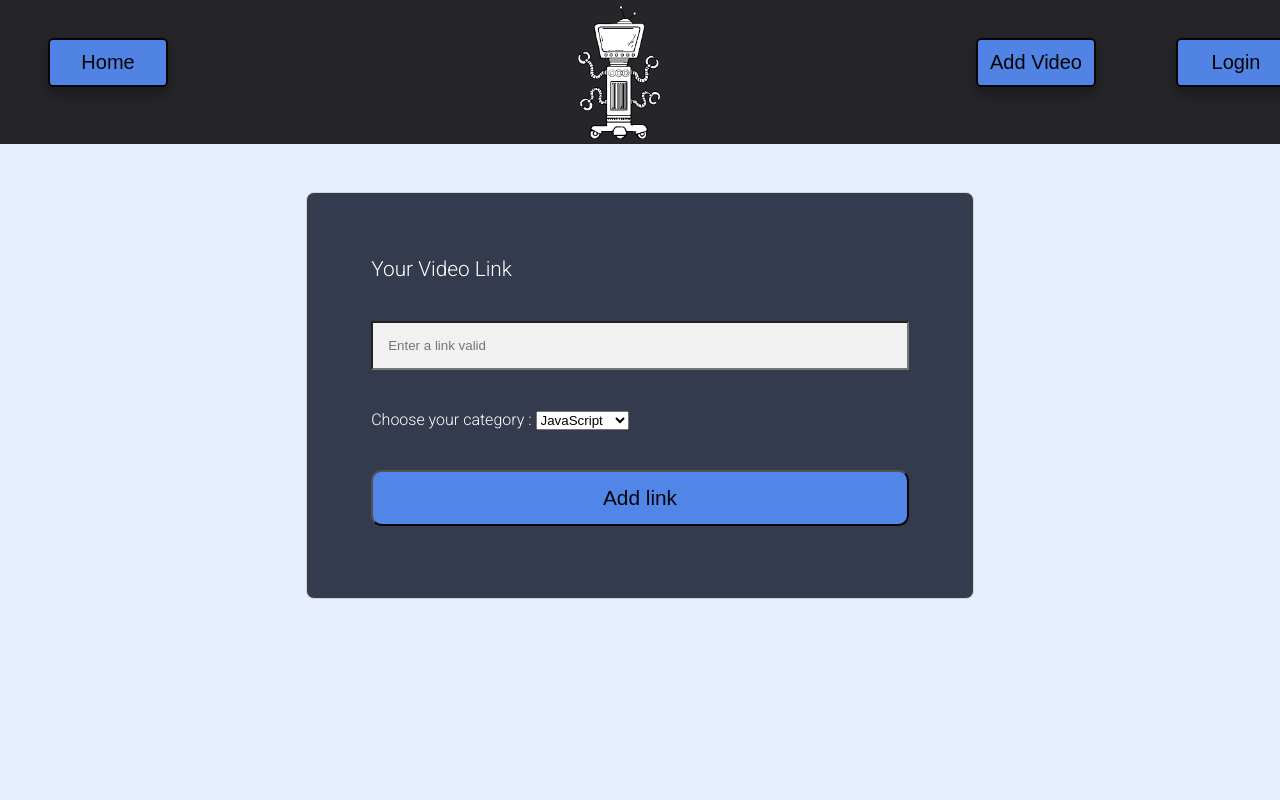
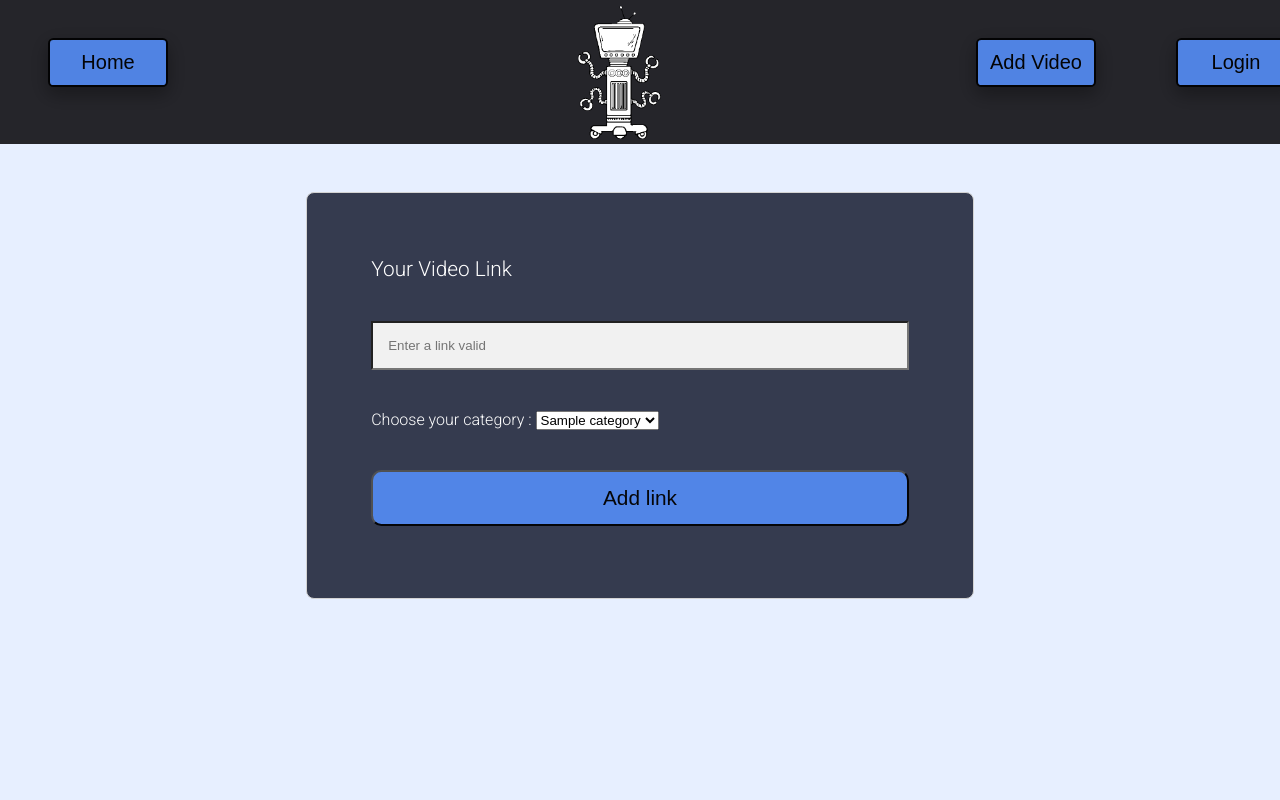
Before and after one commit to bjanik/E-learning, a Flask app: template app/templates/addVideo.html in a window 1280 px wide. Run offline with Flask 2, Linux system fonts and the light colour scheme; the template is opened without the code that fills it: most values are stand-ins (such as "Sample title", 1, 10 or a date in 2020).

Commit message:
add template flask in select

```diff
--- a/app/templates/addVideo.html
+++ b/app/templates/addVideo.html
@@ -30,17 +30,15 @@
         </nav>
         <div class="form_addlink">
             <div id="app">
-                <form id="form" method="POST">
+                <form id="form" method="POST" action="{{ url_for('') }}">
                     <div class="container">
                         <label for="text" class="label_title">Your Video Link</label>
                         <input type="text" placeholder="Enter a link valid" name="link" required />
                         <label for="categorie" class="label_select">Choose your category :</label>
-                        <select id="cars" name="cars">
-                            <option value="volvo">JavaScript</option>
-                            <option value="saab">Python</option>
-                            <option value="fiat">Html</option>
-                            <option value="audi">Css</option>
-                            <option value="audi">Cloud</option>
+                        <select id="cat" name="cat">
+                            {% for category in categories %}
+                            <option value="{{ text }}">{{ category }}</option>
+                            {% endfor %}
                         </select>
                         <div class="buttons">
                             <button id="add" type="button" class="signup">Add link</button>
```
